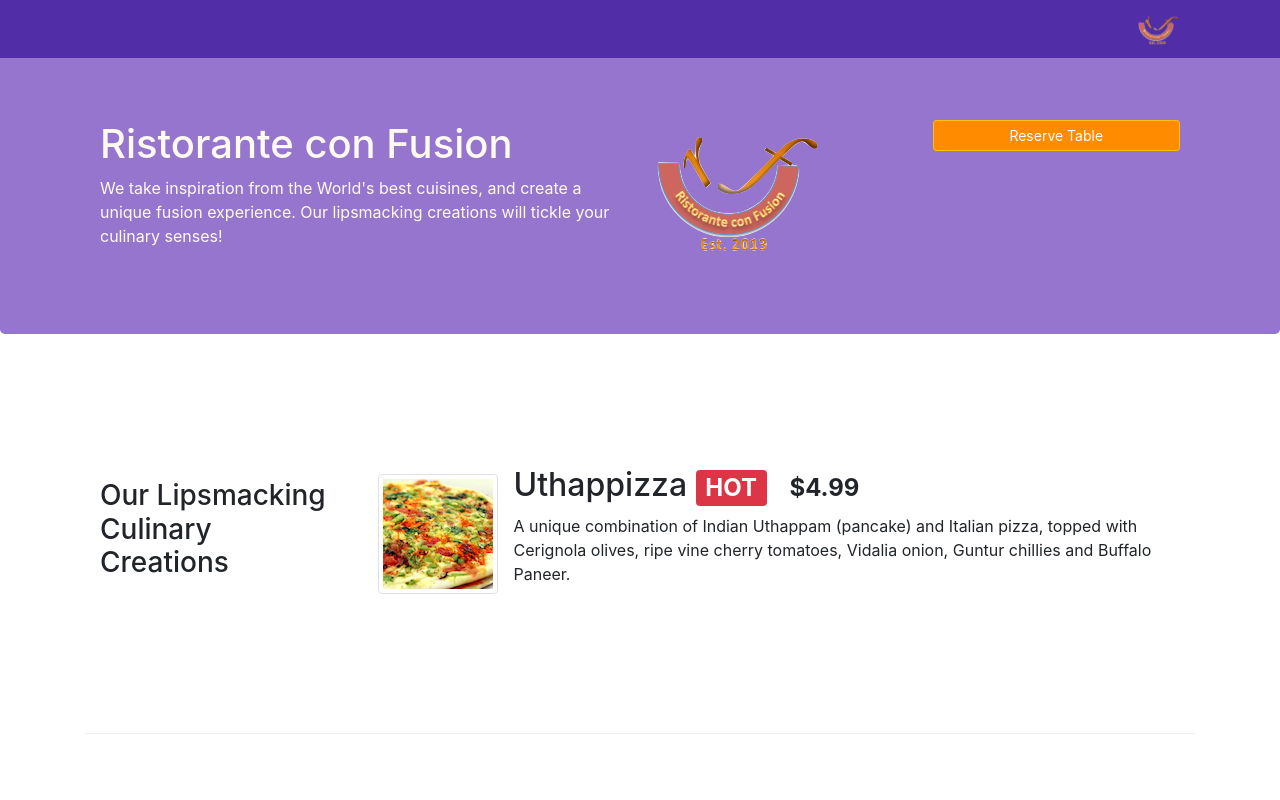
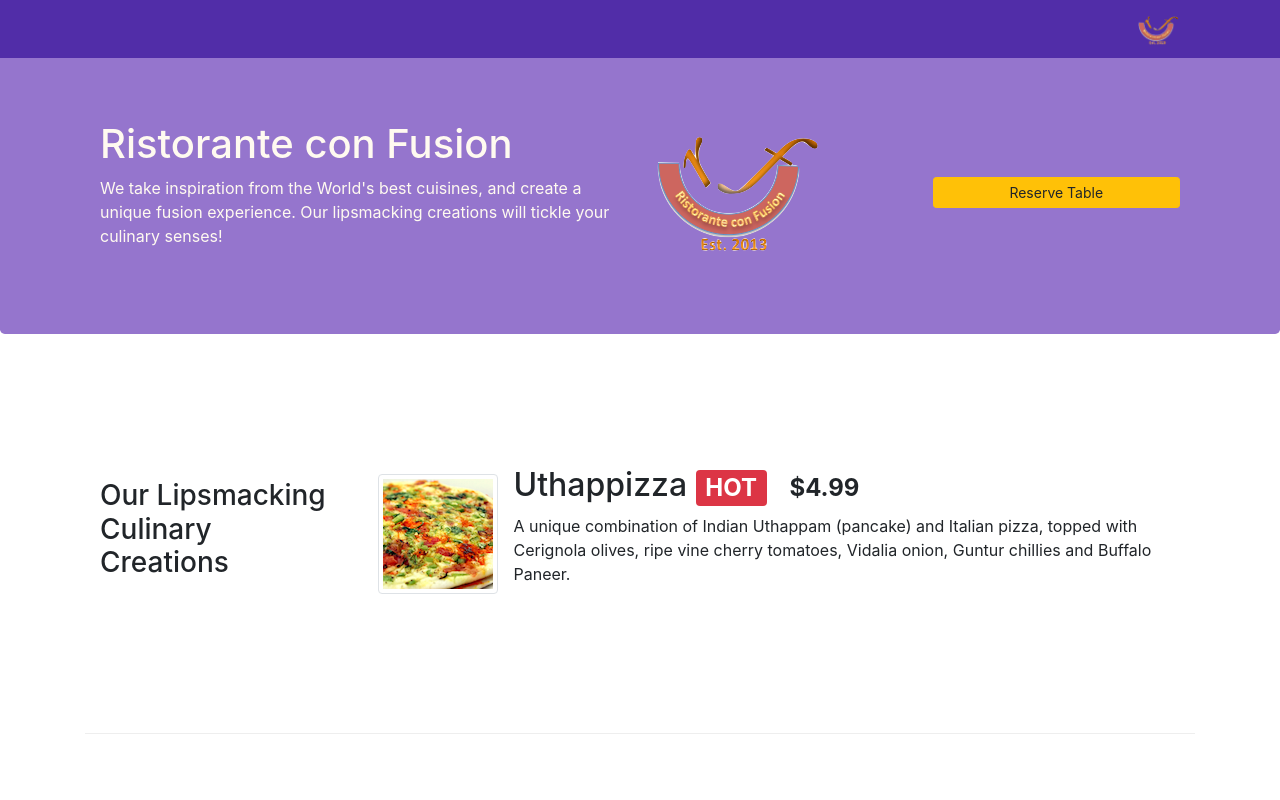
Before and after one commit to jclavoie/HKU_Bootstrap, a website: page conFusion/index.html in a window 1280 px wide. Shown: the top 800 px of the page. Drawn offline with nearby package versions, Linux system fonts and the light colour scheme.

Commit message:
Fixed issues after exam

```diff
--- a/conFusion/index.html
+++ b/conFusion/index.html
@@ -38,8 +38,8 @@
                 <div class="col-sm col-sm-2 col-md-3 align-self-center">
                     <img src="img/logo.png" class="img-fluid">
                 </div>
-                <div class="col col-sm-2 col-md-3">
-                    <a href="#Reserve" class="btn btn-sm btn-block btn-warning align-self-center card-inverse" >Reserve Table</a>
+                <div class="col col-sm-2 col-md-3 align-self-center">
+                    <a href="#Reserve" class="btn btn-sm btn-block btn-warning" >Reserve Table</a>
                 </div>
             </div>
         </div>
@@ -133,7 +133,7 @@
 
             </div>
             <div class="col-12 col-sm-8 align-self-center ">
-                <h2 class="card-header card-inverse ">Reserve a table</h2>
+                <h2 class="card-header bg-warning text-white ">Reserve a table</h2>
                 <div class="card card-block">
                     <form >
                         <div class="form-group row">
```
